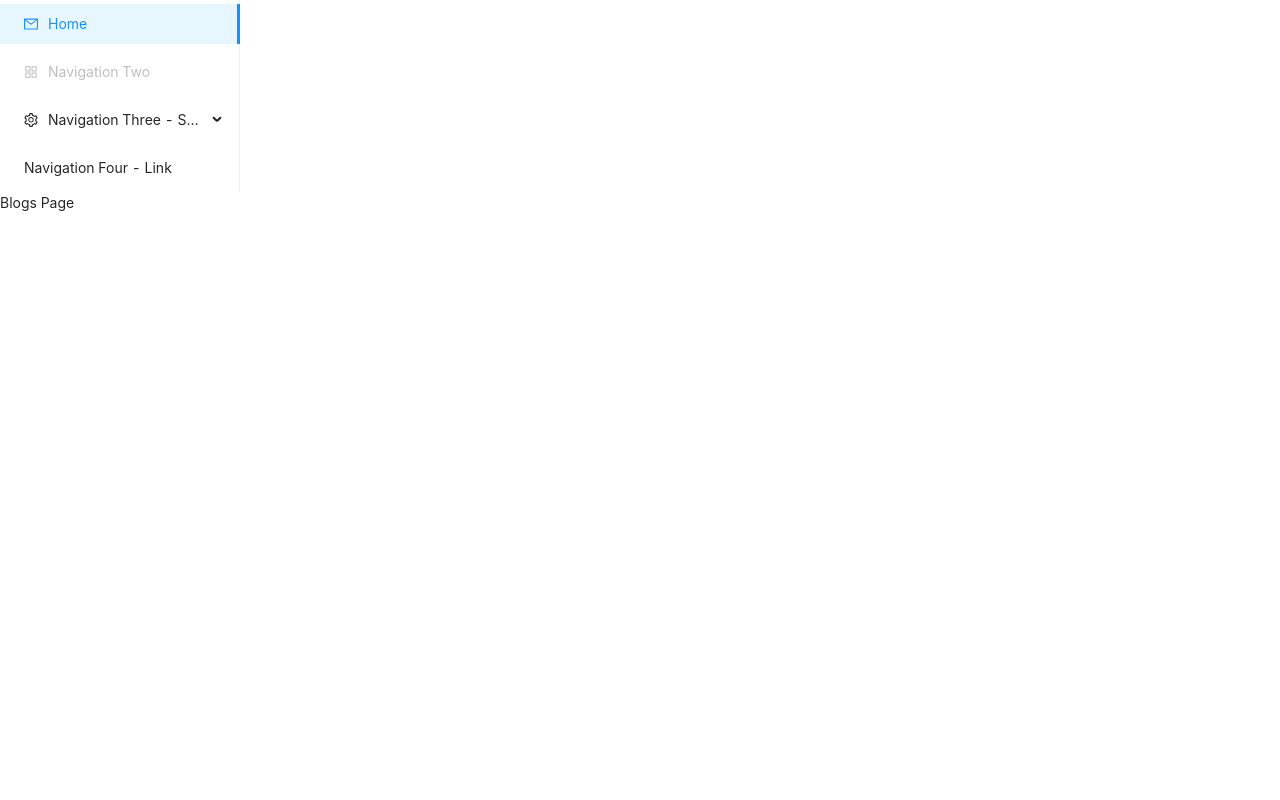
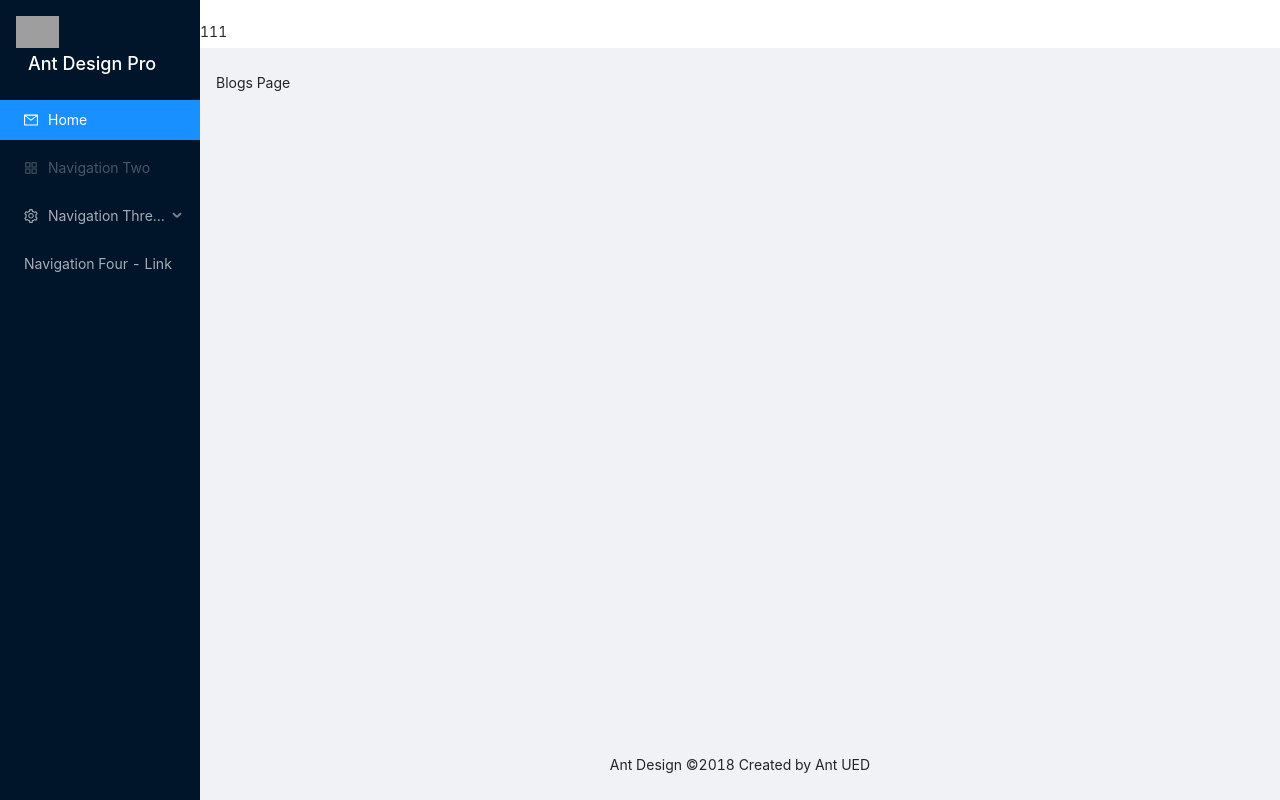
Before and after one commit to ghostjzf/react-app-new, a React app: page /blog in a window 1280 px wide. Built offline with nearby package versions, Linux system fonts and the light colour scheme; grey boxes are pictures that could not be loaded.

Commit message:
style: 重构代码

```diff
--- a/src/App.tsx
+++ /dev/null
@@ -1,18 +0,0 @@
-import React from 'react';
-import { BrowserRouter } from 'react-router-dom';
-import Header from './Header';
-import Content from './Content';
-import 'antd/dist/antd.less';
-
-export default function App() {
-  return (
-    <div className="app-wrap">
-      <BrowserRouter>
-        <div>
-          <Header />
-          <Content />
-        </div>
-      </BrowserRouter>
-    </div>
-  );
-}
--- a/src/Header.tsx
+++ /dev/null
@@ -1,44 +0,0 @@
-import React, { useState } from 'react';
-import { Menu } from 'antd';
-import { MailOutlined, AppstoreOutlined, SettingOutlined } from '@ant-design/icons';
-import { NavLink } from 'react-router-dom';
-
-const { SubMenu } = Menu;
-
-const Header = () => {
-    const [current, setCurrent] = useState<string>('mail');
-
-    const handleClick = (e: any) => {
-        console.log(__('首页'));
-        console.log('click ', e);
-        setCurrent(e.key);
-    };
-
-    return (
-        <Menu onClick={handleClick} selectedKeys={[current]} mode="inline" style={{ width: '240px' }}>
-            <Menu.Item key="mail" icon={<MailOutlined />}>
-                <NavLink to="/">{__('首页')}</NavLink>
-            </Menu.Item>
-            <Menu.Item key="app" disabled icon={<AppstoreOutlined />}>
-                Navigation Two
-            </Menu.Item>
-            <SubMenu icon={<SettingOutlined />} title="Navigation Three - Submenu">
-                <Menu.ItemGroup title="Item 1">
-                    <Menu.Item key="setting:1">Option 1</Menu.Item>
-                    <Menu.Item key="setting:2">Option 2</Menu.Item>
-                </Menu.ItemGroup>
-                <Menu.ItemGroup title="Item 2">
-                    <Menu.Item key="setting:3">Option 3</Menu.Item>
-                    <Menu.Item key="setting:4">Option 4</Menu.Item>
-                </Menu.ItemGroup>
-            </SubMenu>
-            <Menu.Item key="alipay">
-                <a href="https://ant.design" target="_blank" rel="noopener noreferrer">
-                    Navigation Four - Link
-                </a>
-            </Menu.Item>
-        </Menu>
-    );
-};
-
-export default Header;
--- a/src/index.tsx
+++ b/src/index.tsx
@@ -1,11 +1,11 @@
 import React from 'react';
 import ReactDOM from 'react-dom';
-import App from './App';
+import App from './modules/App';
 import US from './locales/en_US.json';
 import './index.scss';
 
 function __(key: string) {
-    return (US as any)[key];
+  return (US as any)[key];
 }
 
 window.__ = __;
@@ -13,5 +13,5 @@ window.__ = __;
 ReactDOM.render(<App />, document.getElementById('root'));
 
 if ((module as any).hot) {
-    (module as any).hot.accept();
+  (module as any).hot.accept();
 }
--- /dev/null
+++ b/src/modules/App/Content/index.tsx
@@ -0,0 +1,15 @@
+import React from 'react';
+import { Layout } from 'antd';
+import Routes from '../Routes';
+
+const { Content } = Layout;
+
+export default () => {
+  return (
+    <Content style={{ margin: '24px 16px 0' }}>
+      <div className="site-layout-background" style={{ minHeight: 500 }}>
+        <Routes />
+      </div>
+    </Content>
+  );
+};
--- /dev/null
+++ b/src/modules/App/Header/index.tsx
@@ -0,0 +1,8 @@
+import React from 'react';
+import { Layout } from 'antd';
+
+const { Header } = Layout;
+
+export default () => {
+  return <Header style={{ padding: 0, backgroundColor: '#fff', height: '48px' }}>111</Header>;
+};
--- /dev/null
+++ b/src/modules/App/Menus.tsx
@@ -0,0 +1,76 @@
+import React, { useState } from 'react';
+import { Menu } from 'antd';
+import { MailOutlined, AppstoreOutlined, SettingOutlined } from '@ant-design/icons';
+import { NavLink } from 'react-router-dom';
+
+const { SubMenu } = Menu;
+
+const Menus = () => {
+  const [current, setCurrent] = useState<string>('mail');
+
+  const handleClick = (e: any) => {
+    console.log(__('首页'));
+    console.log('click ', e);
+    setCurrent(e.key);
+  };
+
+  return (
+    <div>
+      <div
+        style={{
+          color: '#fff',
+          position: 'relative',
+          display: 'flex',
+          alignItems: 'center',
+          padding: '16px',
+          transition: 'padding .3s cubic-bezier(.645,.045,.355,1)',
+          cursor: 'pointer'
+        }}>
+        <a>
+          <img
+            src="https://preview.pro.ant.design/static/logo.f0355d39.svg"
+            alt="logo"
+            style={{ display: 'inline-block', height: '32px', verticalAlign: 'middle' }}
+          />
+          <h1
+            style={{
+              display: 'inline-block',
+              color: '#fff',
+              margin: '0 0 0 12px',
+              height: '32px',
+              fontSize: '18px',
+              verticalAlign: 'middle',
+              lineHeight: '32px'
+            }}>
+            Ant Design Pro
+          </h1>
+        </a>
+      </div>
+      <Menu onClick={handleClick} selectedKeys={[current]} theme="dark" mode="inline">
+        <Menu.Item key="mail" icon={<MailOutlined />}>
+          <NavLink to="/">{__('首页')}</NavLink>
+        </Menu.Item>
+        <Menu.Item key="app" disabled icon={<AppstoreOutlined />}>
+          Navigation Two
+        </Menu.Item>
+        <SubMenu icon={<SettingOutlined />} title="Navigation Three - Submenu">
+          <Menu.ItemGroup title="Item 1">
+            <Menu.Item key="setting:1">Option 1</Menu.Item>
+            <Menu.Item key="setting:2">Option 2</Menu.Item>
+          </Menu.ItemGroup>
+          <Menu.ItemGroup title="Item 2">
+            <Menu.Item key="setting:3">Option 3</Menu.Item>
+            <Menu.Item key="setting:4">Option 4</Menu.Item>
+          </Menu.ItemGroup>
+        </SubMenu>
+        <Menu.Item key="alipay">
+          <a href="https://ant.design" target="_blank" rel="noopener noreferrer">
+            Navigation Four - Link
+          </a>
+        </Menu.Item>
+      </Menu>
+    </div>
+  );
+};
+
+export default Menus;
--- a/src/Content.tsx
+++ b/src/modules/App/Routes.tsx
@@ -1,8 +1,8 @@
-import React, { Suspense, lazy } from "react";
-import { Switch, Route, Redirect } from "react-router-dom";
+import React, { Suspense, lazy } from 'react';
+import { Switch, Route, Redirect } from 'react-router-dom';
 
-const Home = lazy(() => import("./modules/Home/index"));
-const Blogs = lazy(() => import("./modules/Blogs/index"));
+const Home = lazy(() => import('../Home/index'));
+const Blogs = lazy(() => import('../Blogs/index'));
 
 export default () => {
   return (
--- /dev/null
+++ b/src/modules/App/index.tsx
@@ -0,0 +1,28 @@
+import React from 'react';
+import { BrowserRouter } from 'react-router-dom';
+import { Layout } from 'antd';
+import Menus from './Menus';
+import Header from './Header';
+import Content from './Content';
+import 'antd/dist/antd.less';
+
+const { Footer, Sider } = Layout;
+
+export default function App() {
+  return (
+    <div className="app-wrap">
+      <BrowserRouter>
+        <Layout>
+          <Sider style={{ height: '100vh' }}>
+            <Menus />
+          </Sider>
+          <Layout>
+            <Header />
+            <Content />
+            <Footer style={{ textAlign: 'center' }}>Ant Design ©2018 Created by Ant UED</Footer>
+          </Layout>
+        </Layout>
+      </BrowserRouter>
+    </div>
+  );
+}
```
Also changed, not shown: scripts/start.js (+11 -14 lines), src/stores/security/index.ts (added, +10 -0 lines).
